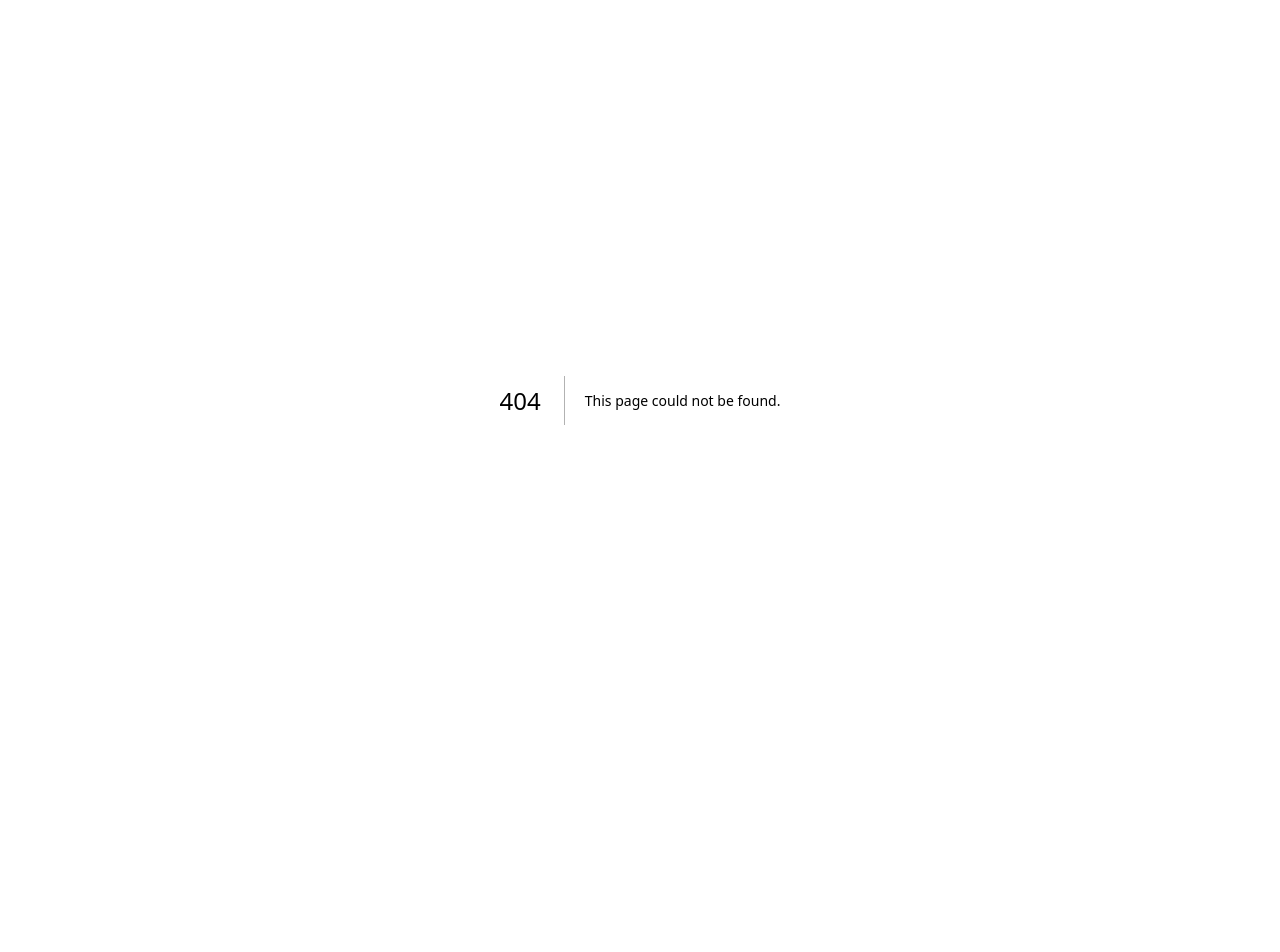
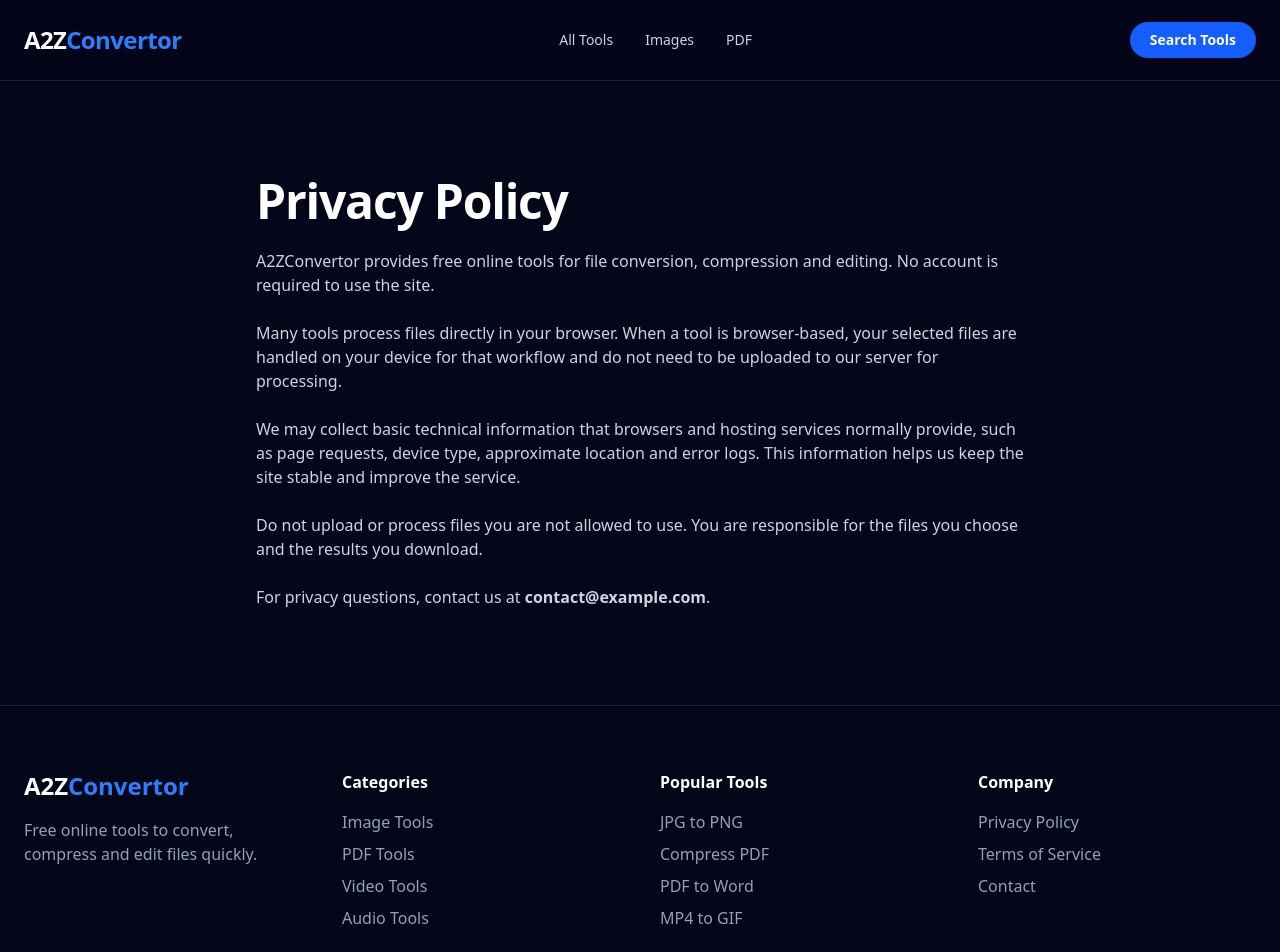
Before and after one commit to gigsbay/a2zconvertor, a Next.js app: page /privacy-policy in a window 1280 px wide. Before the commit this address had no page. Shown: the top 952 px of the page. Before the commit the page ends 800 px from the top, so only its background shows below. Built offline with nearby package versions, Linux system fonts and the light colour scheme.

Commit message:
Add launch legal pages

```diff
--- /dev/null
+++ b/app/contact/page.tsx
@@ -0,0 +1,49 @@
+import type { Metadata } from "next";
+import Footer from "@/components/layout/Footer";
+import Navbar from "@/components/layout/Navbar";
+
+export const metadata: Metadata = {
+  title: "Contact",
+  description:
+    "Contact A2ZConvertor for support, feedback or launch questions.",
+};
+
+export default function ContactPage() {
+  return (
+    <main className="min-h-screen bg-slate-950 text-white">
+      <Navbar />
+
+      <section className="px-6 py-24">
+        <div className="mx-auto max-w-3xl">
+          <h1 className="mb-6 text-5xl font-black tracking-tight">Contact</h1>
+
+          <div className="space-y-6 text-slate-300">
+            <p>
+              Need help with A2ZConvertor, want to report an issue, or have a
+              launch-related question? Send us an email and include the tool
+              name, browser and a short description of what happened.
+            </p>
+
+            <p>
+              Contact email:{" "}
+              <a
+                href="mailto:contact@example.com"
+                className="font-semibold text-blue-300 hover:text-blue-200"
+              >
+                contact@example.com
+              </a>
+            </p>
+
+            <p>
+              A2ZConvertor does not require accounts. Many file tools run in
+              your browser, so avoid attaching sensitive files unless support
+              specifically asks for a sample you are comfortable sharing.
+            </p>
+          </div>
+        </div>
+      </section>
+
+      <Footer />
+    </main>
+  );
+}
--- /dev/null
+++ b/app/privacy-policy/page.tsx
@@ -0,0 +1,64 @@
+import type { Metadata } from "next";
+import Footer from "@/components/layout/Footer";
+import Navbar from "@/components/layout/Navbar";
+
+export const metadata: Metadata = {
+  title: "Privacy Policy",
+  description:
+    "Privacy Policy for A2ZConvertor, including browser-based file processing and basic site usage information.",
+};
+
+export default function PrivacyPolicyPage() {
+  return (
+    <main className="min-h-screen bg-slate-950 text-white">
+      <Navbar />
+
+      <section className="px-6 py-24">
+        <div className="mx-auto max-w-3xl">
+          <h1 className="mb-6 text-5xl font-black tracking-tight">
+            Privacy Policy
+          </h1>
+
+          <div className="space-y-6 text-slate-300">
+            <p>
+              A2ZConvertor provides free online tools for file conversion,
+              compression and editing. No account is required to use the site.
+            </p>
+
+            <p>
+              Many tools process files directly in your browser. When a tool is
+              browser-based, your selected files are handled on your device for
+              that workflow and do not need to be uploaded to our server for
+              processing.
+            </p>
+
+            <p>
+              We may collect basic technical information that browsers and
+              hosting services normally provide, such as page requests, device
+              type, approximate location and error logs. This information helps
+              us keep the site stable and improve the service.
+            </p>
+
+            <p>
+              Do not upload or process files you are not allowed to use. You are
+              responsible for the files you choose and the results you download.
+            </p>
+
+            <p>
+              For privacy questions, contact us at{" "}
+              <a
+                href="mailto:contact@example.com"
+                className="font-semibold text-blue-300 hover:text-blue-200"
+              >
+                contact@example.com
+              </a>
+              .
+            </p>
+          </div>
+        </div>
+      </section>
+
+      <Footer />
+    </main>
+  );
+}
--- /dev/null
+++ b/app/terms/page.tsx
@@ -0,0 +1,63 @@
+import type { Metadata } from "next";
+import Footer from "@/components/layout/Footer";
+import Navbar from "@/components/layout/Navbar";
+
+export const metadata: Metadata = {
+  title: "Terms of Service",
+  description:
+    "Terms of Service for A2ZConvertor's free browser-based file conversion tools.",
+};
+
+export default function TermsPage() {
+  return (
+    <main className="min-h-screen bg-slate-950 text-white">
+      <Navbar />
+
+      <section className="px-6 py-24">
+        <div className="mx-auto max-w-3xl">
+          <h1 className="mb-6 text-5xl font-black tracking-tight">
+            Terms of Service
+          </h1>
+
+          <div className="space-y-6 text-slate-300">
+            <p>
+              By using A2ZConvertor, you agree to use the site responsibly and
+              only with files you have the right to process.
+            </p>
+
+            <p>
+              A2ZConvertor is provided as a free online service. No account is
+              required, and many tools run directly in your browser where
+              possible.
+            </p>
+
+            <p>
+              We aim to provide accurate and useful conversion results, but
+              tools are provided as-is. Always review downloaded files before
+              relying on them for important work.
+            </p>
+
+            <p>
+              You may not use A2ZConvertor to process illegal, harmful or
+              unauthorized content, or to interfere with the site or other
+              users.
+            </p>
+
+            <p>
+              Questions about these terms can be sent to{" "}
+              <a
+                href="mailto:contact@example.com"
+                className="font-semibold text-blue-300 hover:text-blue-200"
+              >
+                contact@example.com
+              </a>
+              .
+            </p>
+          </div>
+        </div>
+      </section>
+
+      <Footer />
+    </main>
+  );
+}
--- a/components/layout/Footer.tsx
+++ b/components/layout/Footer.tsx
@@ -1,3 +1,5 @@
+import Link from "next/link";
+
 export default function Footer() {
   return (
     <footer className="border-t border-white/10 px-6 py-16">
@@ -35,15 +37,27 @@ export default function Footer() {
         <div>
           <h4 className="mb-4 font-bold">Company</h4>
           <ul className="space-y-2 text-slate-400">
-            <li>Privacy Policy</li>
-            <li>Terms of Service</li>
-            <li>Contact</li>
+            <li>
+              <Link href="/privacy-policy" className="transition hover:text-white">
+                Privacy Policy
+              </Link>
+            </li>
+            <li>
+              <Link href="/terms" className="transition hover:text-white">
+                Terms of Service
+              </Link>
+            </li>
+            <li>
+              <Link href="/contact" className="transition hover:text-white">
+                Contact
+              </Link>
+            </li>
           </ul>
         </div>
       </div>
 
       <div className="mx-auto mt-12 max-w-7xl border-t border-white/10 pt-8 text-sm text-slate-500">
-        © 2026 A2ZConvertor. All rights reserved.
+        &copy; 2026 A2ZConvertor. All rights reserved.
       </div>
     </footer>
   );
```
